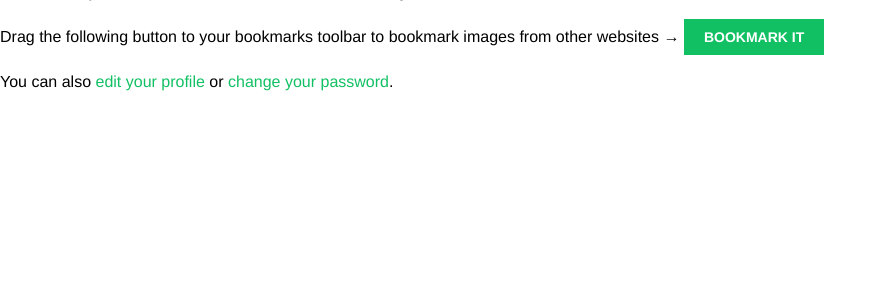
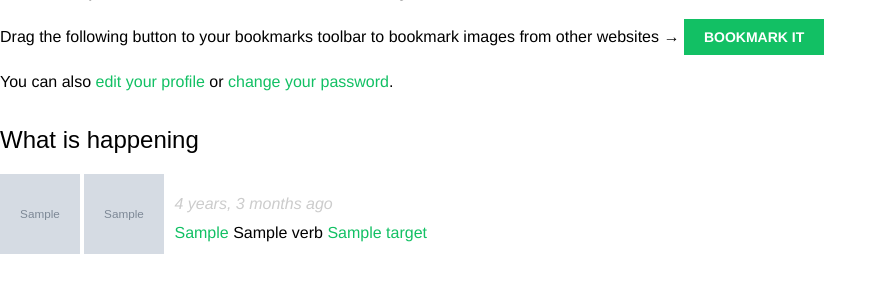
Before and after one commit to acascell/social-media-app, a Django app: template bookmarks/account/templates/account/dashboard.html in a window 1280 px wide. Shown: the part 147-440 px from the top of the page, without its empty margins (0-887 px from the left). Run offline with Django 4.2, Linux system fonts and the light colour scheme; the template is opened without the code that fills it: most values are stand-ins (such as "Sample title", 1, 10 or a date in 2020); grey boxes marked "Sample" are stand-in pictures; some web fonts are replaced.

Commit message:
feat: updated templates to display correct activity stream

```diff
--- a/bookmarks/account/templates/account/dashboard.html
+++ b/bookmarks/account/templates/account/dashboard.html
@@ -9,4 +9,10 @@
   {% endwith %}
   <p>Drag the following button to your bookmarks toolbar to bookmark images from other websites → <a href="javascript:{% include "bookmarklet_launcher.js" %}" class="button">Bookmark it</a></p>
   <p>You can also <a href="{% url "edit" %}">edit your profile</a> or <a href="{% url "password_change" %}">change your password</a>.</p>
+    <h2>What is happening</h2>
+    <div id="action-list">
+    {%  for action in actions %}
+        {% include "actions/action/detail.html"%}
+    {% endfor %}
+    </div>
 {% endblock %}
--- /dev/null
+++ b/bookmarks/actions/templates/actions/action/detail.html
@@ -0,0 +1,36 @@
+{% with user=action.user profile=action.user.profile %}
+<div class="action">
+  <div class="images">
+    {% if profile.photo %}
+      <a href="{{ user.get_absolute_url }}">
+        <img src="{{ user.profile.photo.url }}" width="80" height="80" alt="{{ user.get_full_name }}"
+         class="item-img">
+      </a>
+    {% endif %}
+    {% if action.target %}
+      {% with target=action.target %}
+        {% if target.image %}
+          <a href="{{ target.get_absolute_url }}">
+            <img src="{{ target.image.url }}" width="80" height="80" class="item-img">
+          </a>
+        {% endif %}
+      {% endwith %}
+    {% endif %}
+  </div>
+  <div class="info">
+    <p>
+      <span class="date">{{ action.created|timesince }} ago</span>
+      <br />
+      <a href="{{ user.get_absolute_url }}">
+        {{ user.first_name }}
+      </a>
+      {{ action.verb }}
+      {% if action.target %}
+        {% with target=action.target %}
+          <a href="{{ target.get_absolute_url }}">{{ target }}</a>
+        {% endwith %}
+      {% endif %}
+    </p>
+  </div>
+</div>
+{% endwith %}
```
Also changed, not shown: bookmarks/db.sqlite3.
